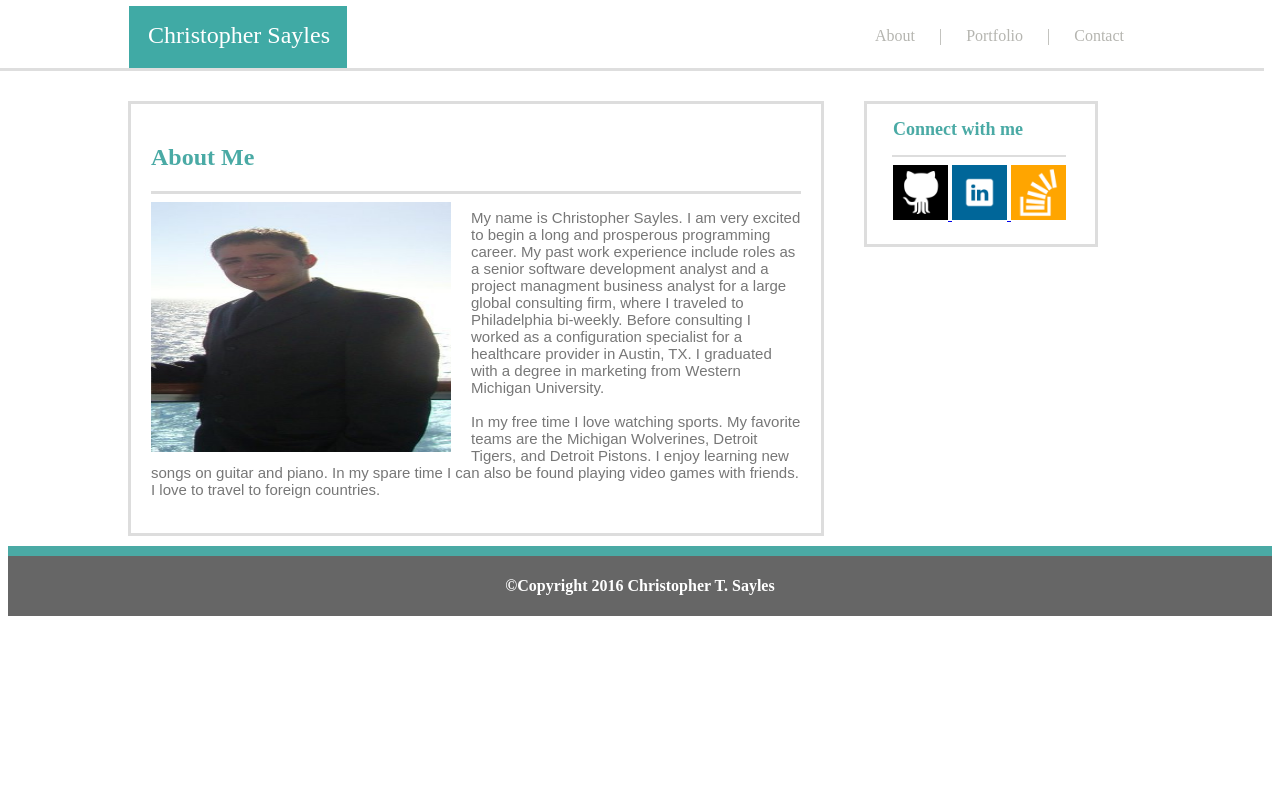
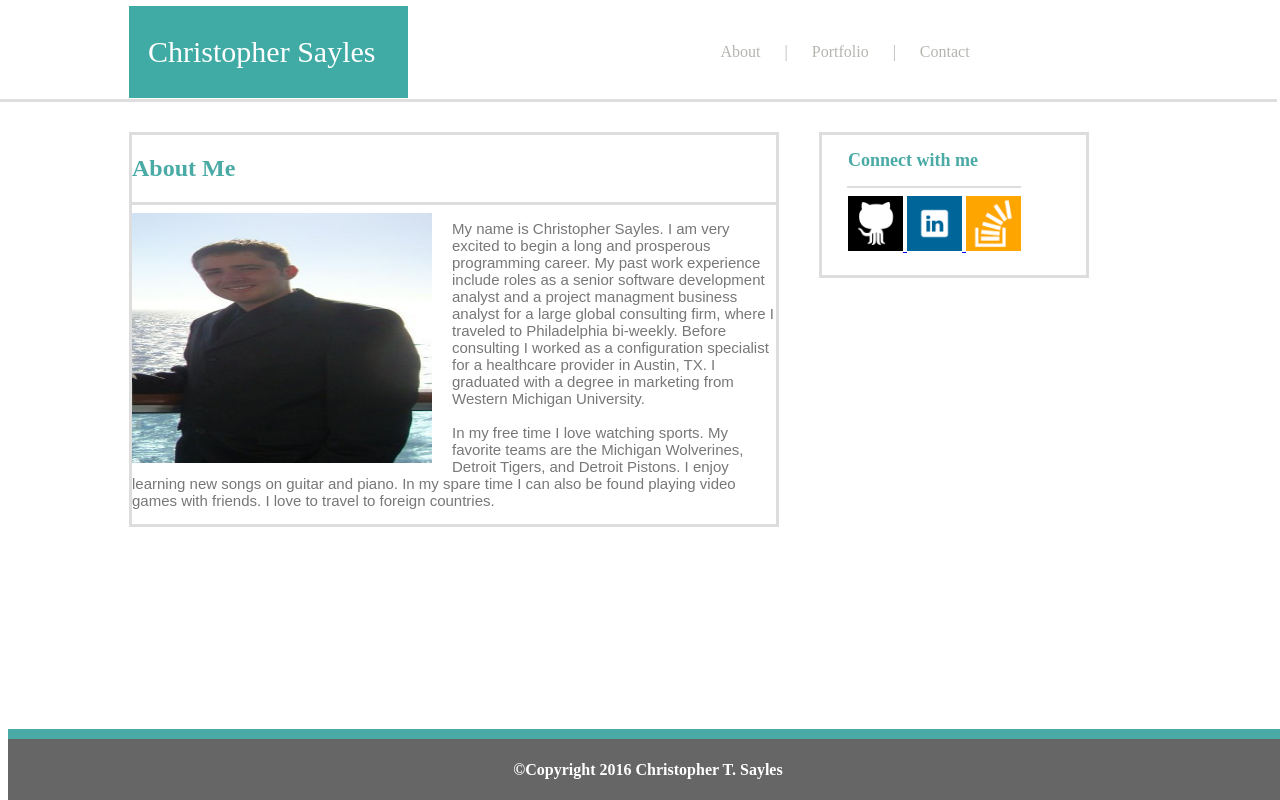
Before and after one commit to ChrisSayles/Basic-Portfolio, a PHP site: page /index.php in a window 1280 px wide. Run offline with PHP 8.4, Linux system fonts and the light colour scheme.

Commit message:
new version of index and css with correct width

```diff
--- a/assets/css/style.css
+++ b/assets/css/style.css
@@ -7,14 +7,14 @@
 
 #aboutmemain {
     background-color: #ffffff;
-    width: 650px;
-    padding: 20px;
+    width: 644px;
+    padding: 0px;
     margin-top: 20px;
     border-style: solid;
     border-color: #dddddd;
     overflow: auto;
     float: left;
-    margin-left: 120px;
+    margin-left: 121px;
 }
 #aboutmeheader {
   color: #4aaaa5;
@@ -35,7 +35,7 @@
 }
 
 #aboutmesidebar {
-    width: 185px;
+    width: 221px;
     border-style: solid;
     border-color: #dddddd;
     float: left;
@@ -75,10 +75,10 @@
 }
 
 .topdivsection {
-    width: 100%;
+    width: 101%;
     border-style: none;
     background-color: white;
-    height: 69px;
+    height: 100px;
     margin-top: -9px;
     margin-left: -8px;
     margin-bottom: 10px;
@@ -87,20 +87,20 @@
 }
 
 #headerChrisSayles {
-    width: 212px;
+    width: 273px;
     border-style: solid;
     border-color: #40aaa5;
     background-color: #40aaa5;
-    height: 56px;
+    height: 86px;
     margin-left: 129px;
     position: absolute;
-    margin-top: -35px;
+    margin-top: -51px;
 }
 
 #chrisSaylesText {
     color: white;
-    margin-top: 13px;
-    font-size: 24px;
+    margin-top: 26px;
+    font-size: 30px;
     margin-left: 16px;
 }
 
@@ -108,8 +108,8 @@
     height: 14px;
     word-spacing: 20px;
     text-align: right;
-    padding-right: 140px;
-    padding-top: 28px;
+    padding-right: 307px;
+    padding-top: 44px;
 }
 
 #input-element {
@@ -173,7 +173,7 @@
     color: white;
     float: left;
     margin-top: 10px;
-    position: relative;
+    position: absolute;
 }
 
 .portfolioimage {
--- a/index.html
+++ b/index.html
@@ -19,8 +19,8 @@
 <div class="topdivsection">
 	<div class="aboutPortfolioContactHeaderText">
 			<a href="#" style="color: #b5b5b0; text-decoration:none">About    |</a>
-			<a href="portfolio.html" style="color: #b5b5b0; text-decoration:none">Portfolio    |</a>
-			<a href="contact.html" style="color: #b5b5b0; text-decoration:none">Contact</a>
+			<a href="file:///Users/chrissayles/Desktop/Basic-Portfolio/portfolio.html" style="color: #b5b5b0; text-decoration:none">Portfolio    |</a>
+			<a href="file:///Users/chrissayles/Desktop/Basic-Portfolio/contact.html" style="color: #b5b5b0; text-decoration:none">Contact</a>
 	</div>
 	<div id="headerChrisSayles">
 		<div id='chrisSaylesText'>Christopher Sayles</div>
```
